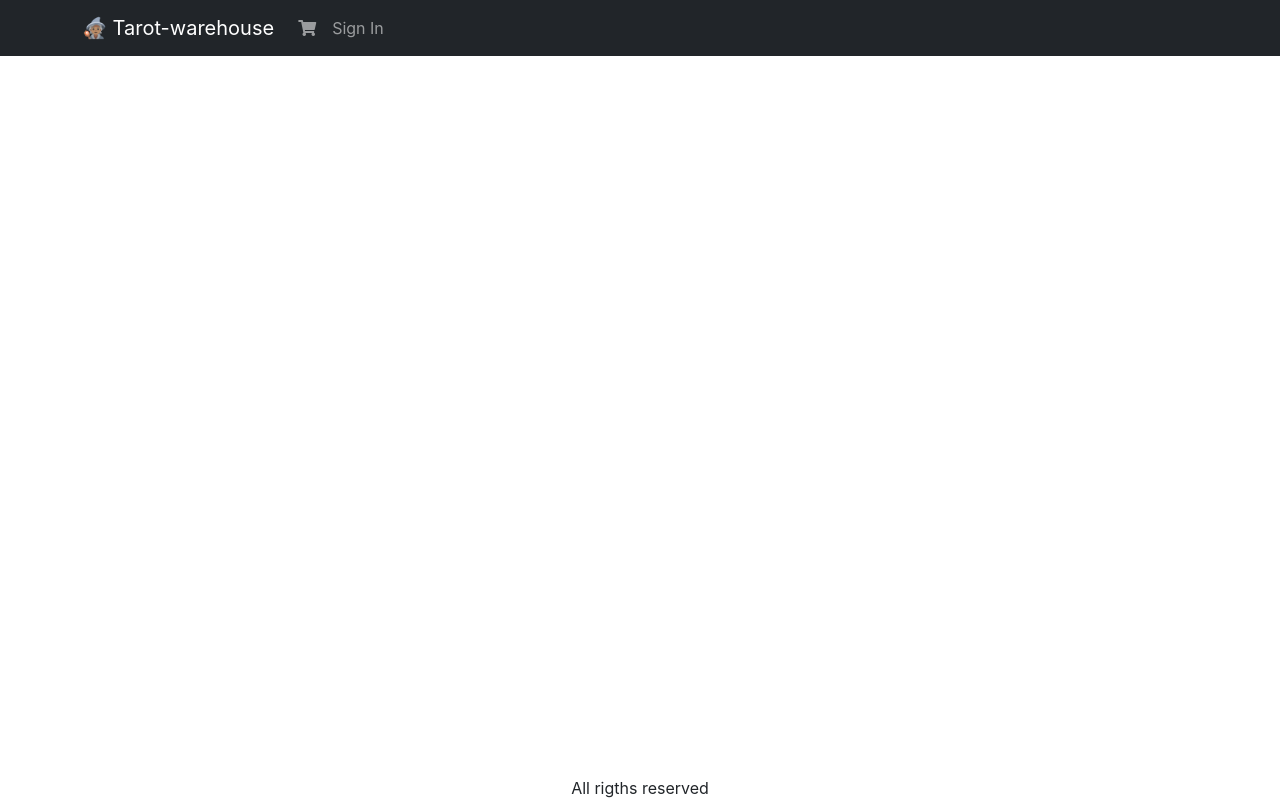
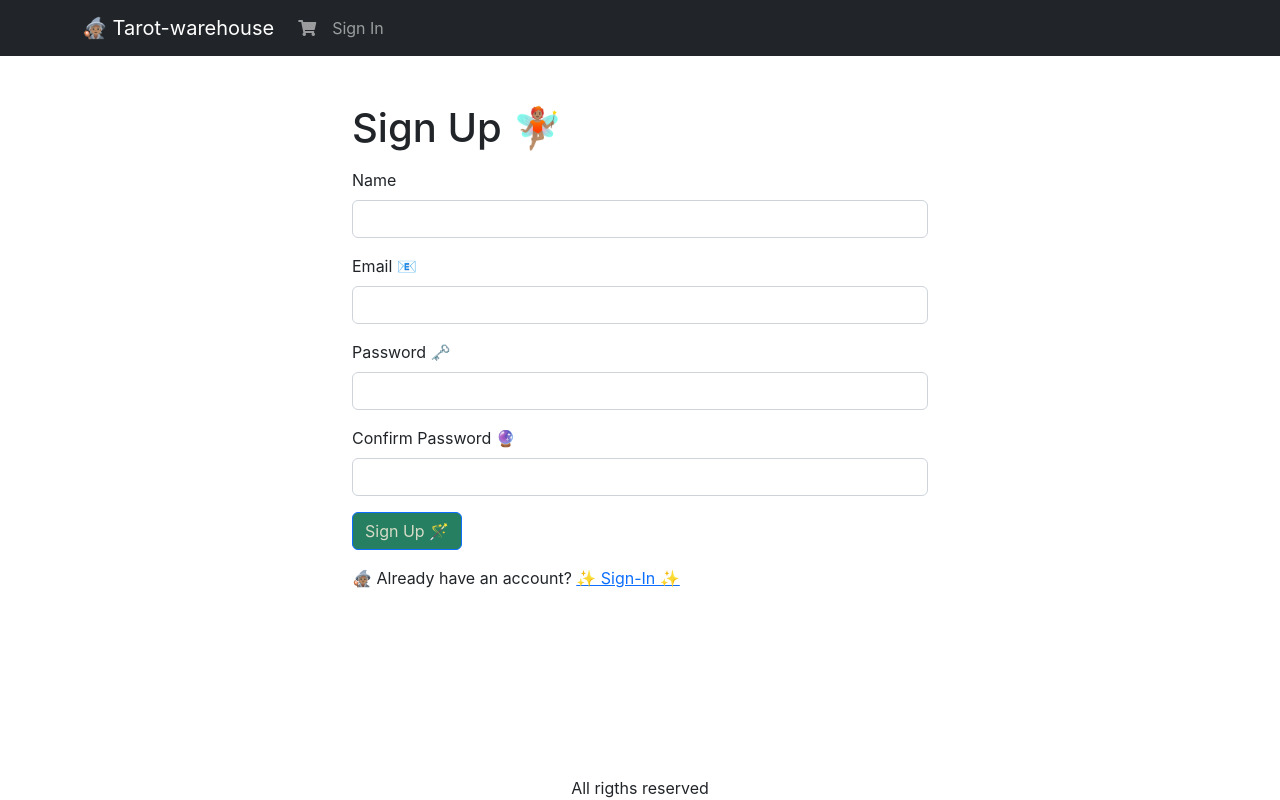
Before and after one commit to DanielaBerlin/tarot-warehouse, a React (Create React App) app in the folder frontend/: page /signup in a window 1280 px wide. Built offline with nearby package versions, Linux system fonts and the light colour scheme.

Commit message:
created signup, signup screen

```diff
--- a/frontend/src/App.js
+++ b/frontend/src/App.js
@@ -14,6 +14,7 @@
 import CartScreen from './screens/CartScreen';
 import SigninScreen from './screens/SigninScreen';
 import ShippingAddressScreen from './screens/ShippingAddressScreen';
+import SignupScreen from './screens/SignupScreen';
 
 function App() {
   const { state, dispatch: ctxDispatch } = useContext(Store);
@@ -76,6 +77,7 @@
               <Route path="/product/:slug" element={<ProductScreen />} />
               <Route path="/cart" element={<CartScreen />} />
               <Route path="/signin" element={<SigninScreen />} />
+              <Route path="/signup" element={<SignupScreen />} />
               <Route path="/shipping" element={<ShippingAddressScreen />} />
               <Route path="/" element={<HomeScreen />} />
             </Routes>
--- /dev/null
+++ b/frontend/src/screens/SignupScreen.js
@@ -0,0 +1,96 @@
+import Axios from 'axios';
+import { Link, useLocation, useNavigate } from 'react-router-dom';
+import Container from 'react-bootstrap/Container';
+import Form from 'react-bootstrap/Form';
+import Button from 'react-bootstrap/Button';
+import { Helmet } from 'react-helmet-async';
+import { useContext, useEffect, useState } from 'react';
+import { Store } from '../Store';
+import { toast } from 'react-toastify';
+import { getError } from '../utils';
+
+export default function SignupScreen() {
+  const navigate = useNavigate();
+  const { search } = useLocation();
+  const redirectInUrl = new URLSearchParams(search).get('redirect');
+  const redirect = redirectInUrl ? redirectInUrl : '/';
+
+  const [name, setName] = useState('');
+  const [email, setEmail] = useState('');
+  const [password, setPassword] = useState('');
+  const [confirmPassword, setConfirmPassword] = useState('');
+
+  const { state, dispatch: ctxDispatch } = useContext(Store);
+  const { userInfo } = state;
+  const submitHandler = async (e) => {
+    e.preventDefault();
+    if (password !== confirmPassword) {
+      toast.error('Passwords do not match 🌛💔🌜');
+      return;
+    }
+    try {
+      const { data } = await Axios.post('/api/users/signup', {
+        name,
+        email,
+        password,
+      });
+      ctxDispatch({ type: 'USER_SIGNIN', payload: data });
+      localStorage.setItem('userInfo', JSON.stringify(data));
+      navigate(redirect || '/');
+    } catch (err) {
+      toast.error(getError(err));
+    }
+  };
+
+  useEffect(() => {
+    if (userInfo) {
+      navigate(redirect);
+    }
+  }, [navigate, redirect, userInfo]);
+
+  return (
+    <Container className="small-container">
+      <Helmet>
+        <title>Sign Up</title>
+      </Helmet>
+      <h1 className="my-3">Sign Up 🧚🏽</h1>
+      <Form onSubmit={submitHandler}>
+        <Form.Group className="mb-3" controlId="name">
+          <Form.Label>Name </Form.Label>
+          <Form.Control onChange={(e) => setName(e.target.value)} required />
+        </Form.Group>
+        <Form.Group className="mb-3" controlId="email">
+          <Form.Label>Email 📧</Form.Label>
+          <Form.Control
+            type="email"
+            required
+            onChange={(e) => setEmail(e.target.value)}
+          />
+        </Form.Group>
+        <Form.Group className="mb-3" controlId="password">
+          <Form.Label>Password 🗝️</Form.Label>
+          <Form.Control
+            type="password"
+            required
+            onChange={(e) => setPassword(e.target.value)}
+          />
+        </Form.Group>
+        <Form.Group className="mb-3" controlId="confirmPassword">
+          <Form.Label>Confirm Password 🔮 </Form.Label>
+          <Form.Control
+            type="password"
+            required
+            onChange={(e) => setConfirmPassword(e.target.value)}
+          />
+        </Form.Group>
+        <div className="mb-3">
+          <Button type="submit">Sign Up 🪄</Button>
+        </div>
+        <div className="mb-3">
+          🧙🏽 Already have an account?{' '}
+          <Link to={`/signin?redirect=${redirect}`}>✨ Sign-In ✨</Link>
+        </div>
+      </Form>
+    </Container>
+  );
+}
```
